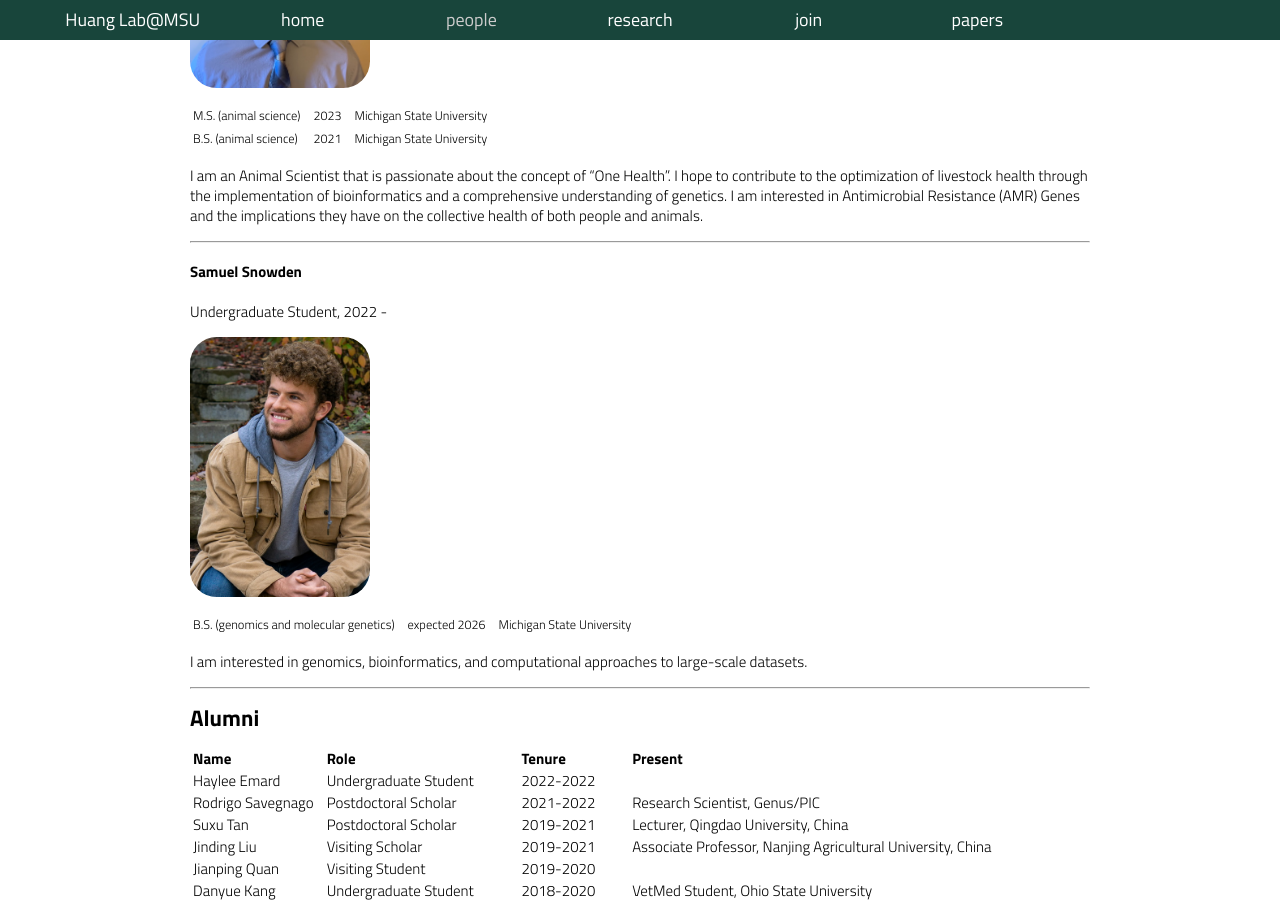
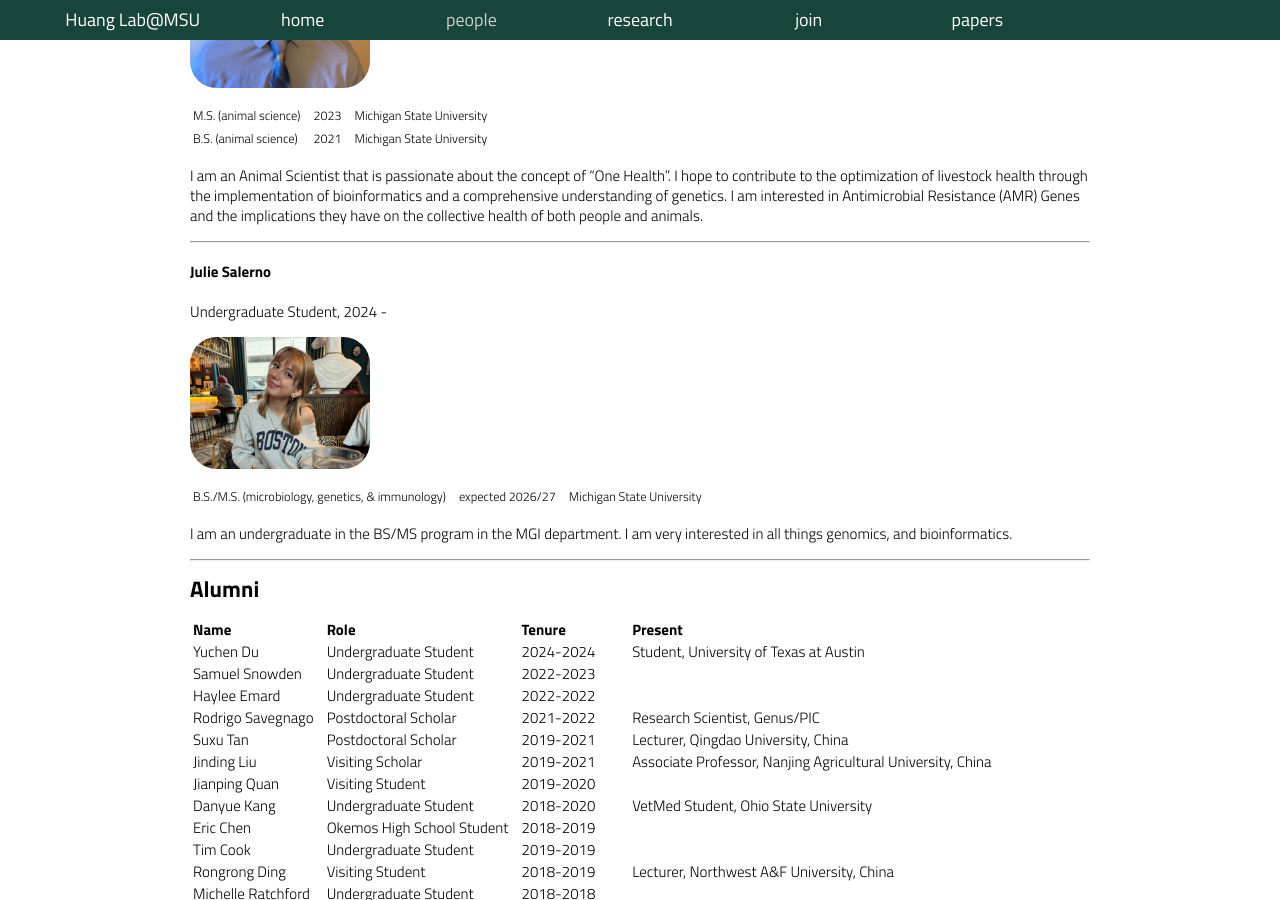
Before and after one commit to qgg-lab/qgg-lab.github.io, a Jekyll site: the page built from _pages/people.md, in a window 1280 px wide and 900 px high, scrolled down 2533 px. Built offline with Jekyll 4.4.1, drawn with Linux system fonts in a browser that asks for light colours; some web fonts are replaced.

Commit message:
july 2024 update

```diff
--- a/_pages/people.md
+++ b/_pages/people.md
@@ -95,14 +95,14 @@ Graduate Student, 2021 -
 I am an Animal Scientist that is passionate about the concept of “One Health”. I hope to contribute to the optimization of livestock health through the implementation of bioinformatics and a comprehensive understanding of genetics. I am interested in Antimicrobial Resistance (AMR) Genes and the implications they have on the collective health of both people and animals.
 
 -----
-#### Samuel Snowden
-Undergraduate Student, 2022 -
+#### Julie Salerno
+Undergraduate Student, 2024 -
 
-<img src="files/snowden.jpg" style="border-radius: 20pt; width: 20%; max-width: 200px; min-width: 120px; display: block; margin-right: 20px;" >
+<img src="files/salerno.jpg" style="border-radius: 20pt; width: 20%; max-width: 200px; min-width: 120px; display: block; margin-right: 20px;" >
 
-|<small> B.S. (genomics and molecular genetics) </small> | <small>expected 2026</small> | <small>Michigan State University</small>
+|<small> B.S./M.S. (microbiology, genetics, & immunology) </small> | <small>expected 2026/27</small> | <small>Michigan State University</small>
 
-I am interested in genomics, bioinformatics, and computational approaches to large-scale datasets.
+I am an undergraduate in the BS/MS program in the MGI department. I am very interested in all things genomics, and bioinformatics.
 
 -----
 
@@ -110,6 +110,8 @@ I am interested in genomics, bioinformatics, and computational approaches to lar
 
 | Name <img width=60/> | Role | Tenure <img width=50/> | Present |
 |----|----|----|----|
+| Yuchen Du | Undergraduate Student | 2024-2024 | Student, University of Texas at Austin |
+| Samuel Snowden | Undergraduate Student | 2022-2023 | |
 | Haylee Emard | Undergraduate Student | 2022-2022 | |
 | Rodrigo Savegnago | Postdoctoral Scholar | 2021-2022| Research Scientist, Genus/PIC |
 | Suxu Tan | Postdoctoral Scholar | 2019-2021 | Lecturer, Qingdao University, China|
```
Also changed, not shown: _pages/index.md (+1 -0 lines), _pages/publications.md (+2 -0 lines), files/WenHuang2016.jpg (renamed from files/WenHuangHeadShot.jpg), files/salerno.jpg (added).
